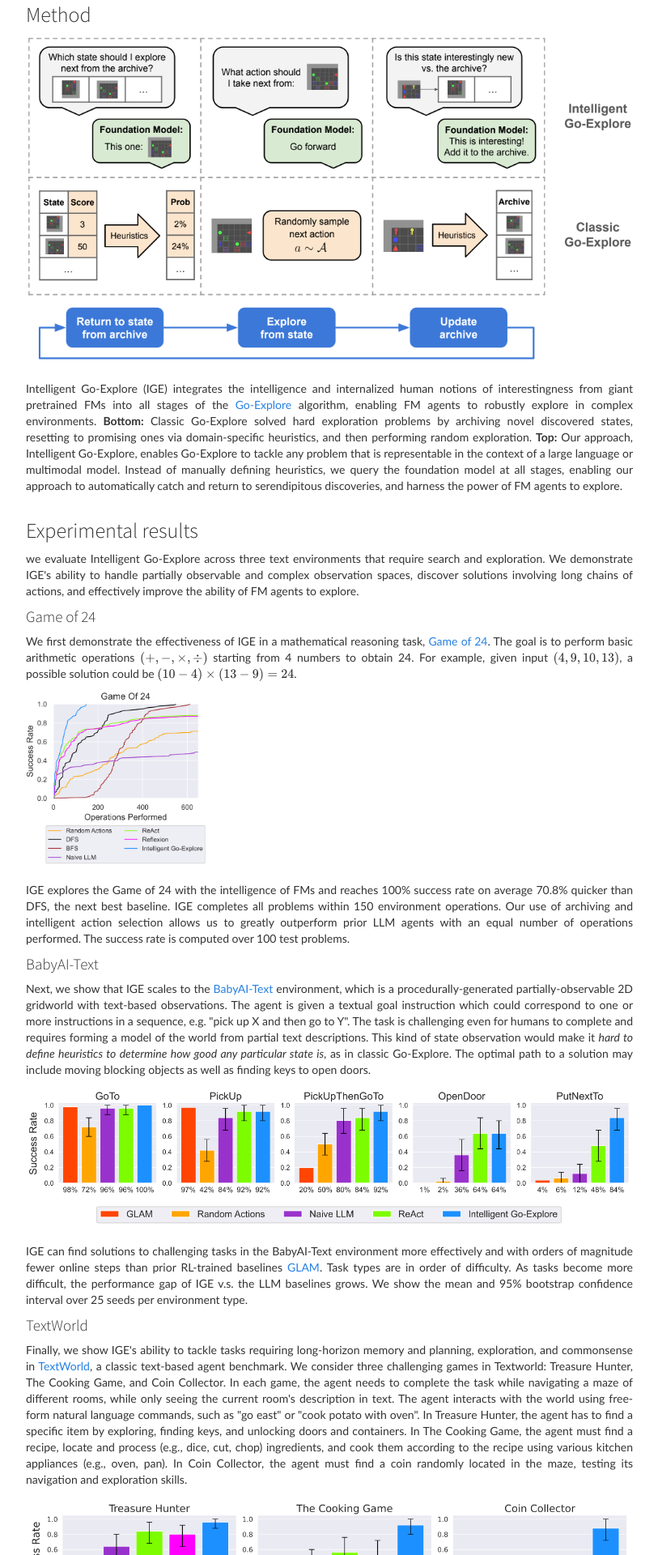
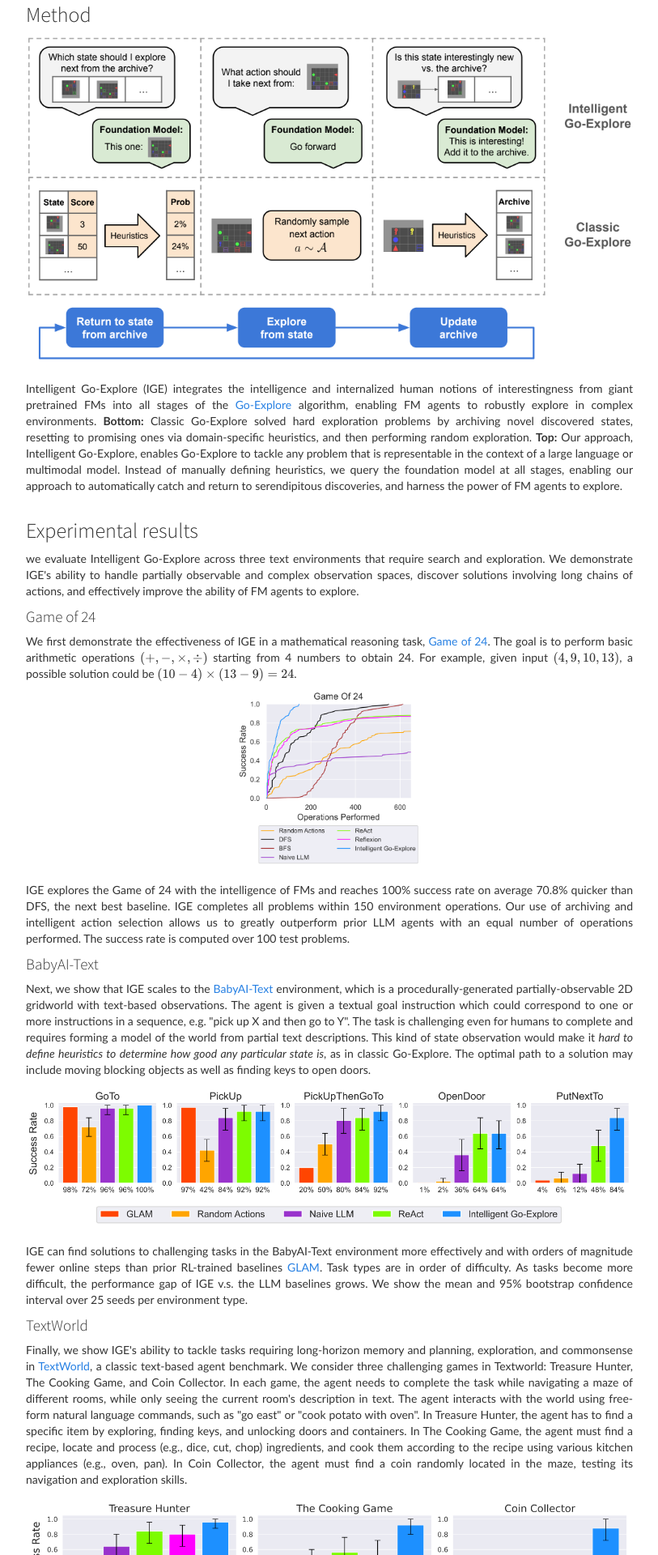
Before and after one commit to ShengranHu/shengranhu.github.io, a Jekyll site: the page IntelligentGoExplore/index.html, which Jekyll copies as it is, in a window 1280 px wide. Shown: the part 780-2700 px from the top of the page at 81% size, without its empty margins (233-1046 px from the left). Built offline with Jekyll 4.4.1, drawn with Linux system fonts in a browser that asks for light colours; nearby versions of some CDN libraries; comment, search, counter and statistics services are not loaded.

Commit message:
Update index.html

```diff
--- a/IntelligentGoExplore/index.html
+++ b/IntelligentGoExplore/index.html
@@ -200,7 +200,7 @@
                     The goal is to perform basic arithmetic operations \( (+, -, \times, \div) \) starting from 4 numbers to obtain 24.
                     For example, given input \( (4, 9, 10, 13) \), a possible solution could be \( (10 - 4) \times (13 - 9) = 24 \).
                 </p>
-                <img src="img/results_game_of_24.png" class="img-responsive" alt="overview" style="width: 30%; height: auto;"><br>
+                <img src="img/results_game_of_24.png" class="img-responsive" alt="overview" style="width: 30%; height: auto; display: block; margin: 0 auto;"><br>
                 <p class="text-justify">
                     IGE explores the Game of 24 with the intelligence of FMs and reaches 100% success rate on average 70.8% quicker than DFS, the next best baseline.
                     IGE completes all problems within 150 environment operations.
```
